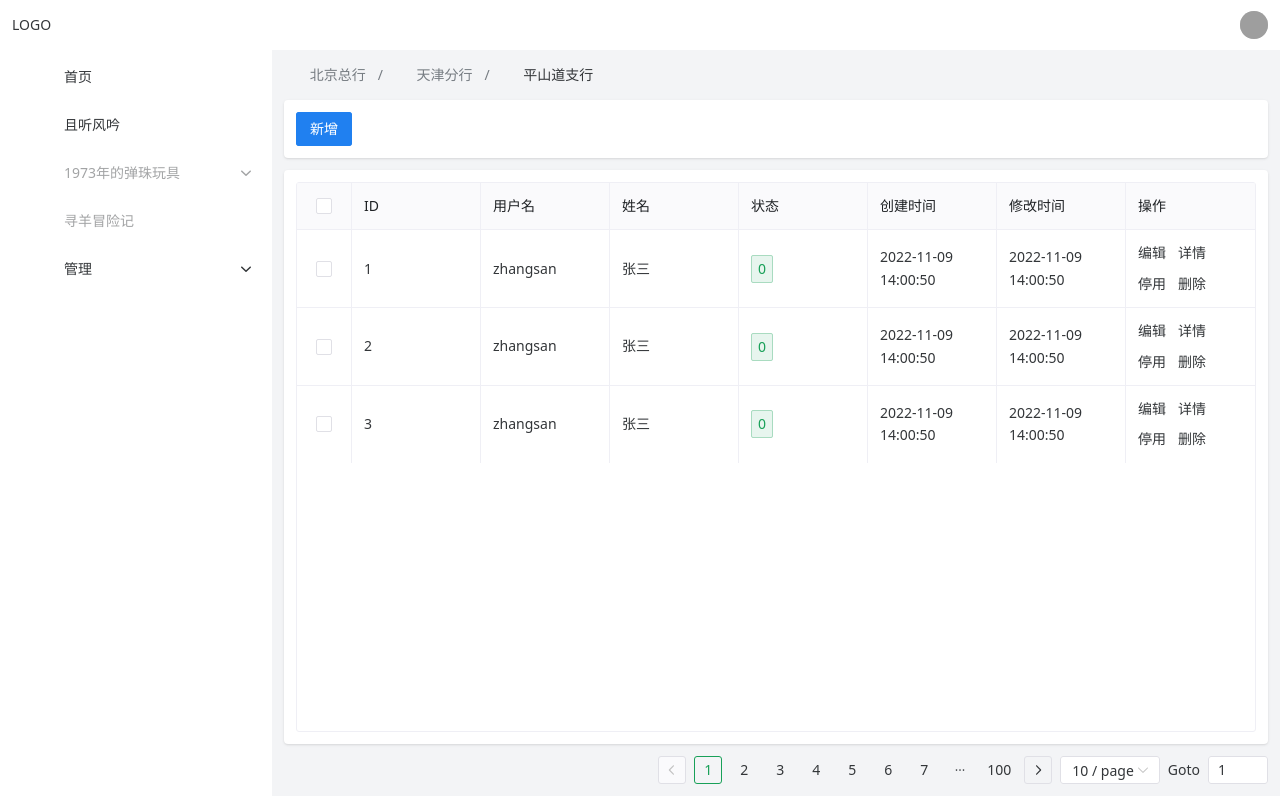
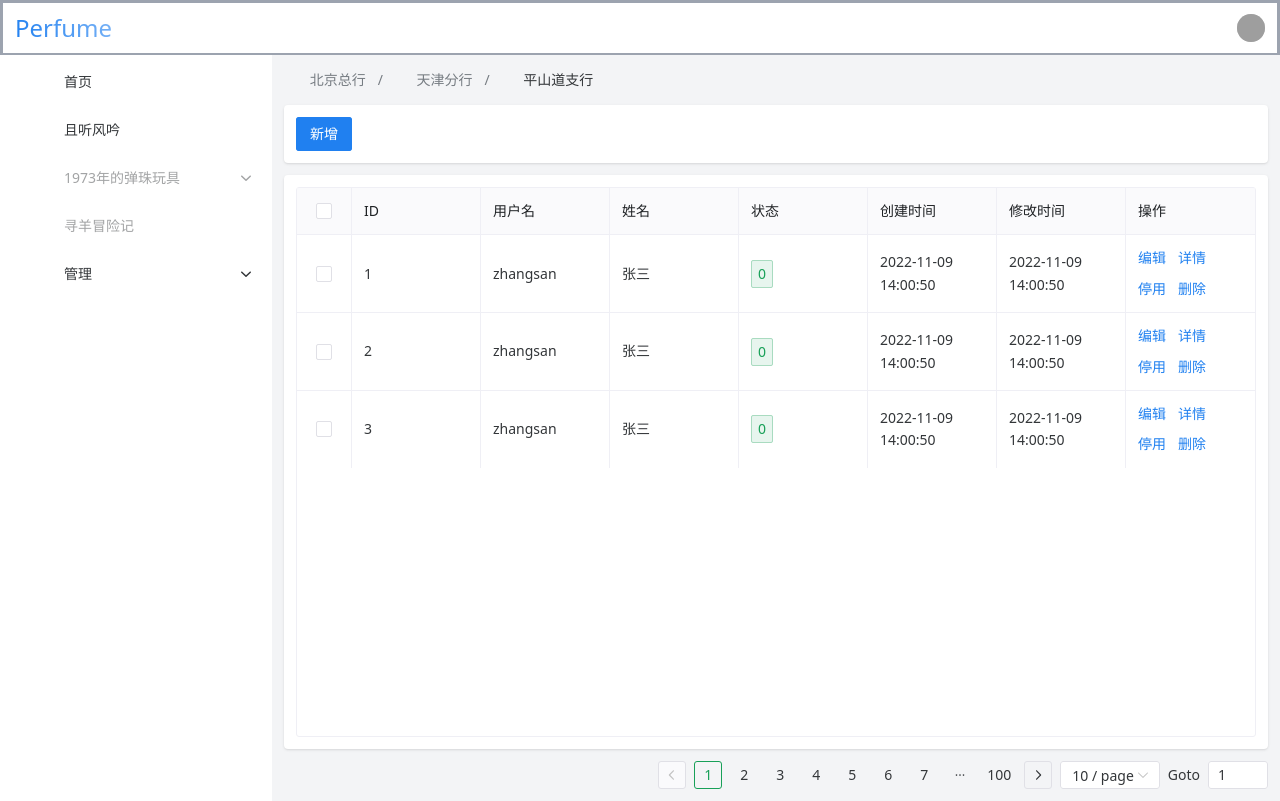
Before and after one commit to Cohen-Wang/perfume-m, a Vue app: page /#/management/user in a window 1280 px wide. Built offline with nearby package versions, Linux system fonts and the light colour scheme; grey boxes are pictures that could not be loaded; some icons are missing.

Commit message:
feat: 优化

```diff
--- a/src/components/layout/Index.vue
+++ b/src/components/layout/Index.vue
@@ -15,13 +15,13 @@ import { BookOutline as BookIcon } from '@vicons/ionicons5'
 <template>
   <n-layout>
     <!-- 头部 -->
-    <n-layout-header class="shadow">
-      <NavBar></NavBar>
+    <n-layout-header class="border-b-2 border-solid border-gray-400">
+      <NavBar />
     </n-layout-header>
     <n-layout has-sider>
       <!-- 左边 -->
       <n-layout-sider>
-        <SideBar></SideBar>
+        <SideBar />
       </n-layout-sider>
       <!-- 右边 -->
       <n-layout-content>
--- a/src/components/layout/components/NavBar.vue
+++ b/src/components/layout/components/NavBar.vue
@@ -11,11 +11,15 @@ import {ref} from 'vue'
 
 <template>
   <div class="flex justify-between items-center px-3" style="height: 50px;">
-    <div>LOGO</div>
+    <div>
+			<n-gradient-text type="info">
+				<span class="text-2xl">Perfume</span>
+			</n-gradient-text>
+		</div>
     <n-avatar
-        size="small"
-        round
-        src="https://07akioni.oss-cn-beijing.aliyuncs.com/07akioni.jpeg"
+			size="small"
+			round
+			src="https://07akioni.oss-cn-beijing.aliyuncs.com/07akioni.jpeg"
     />
   </div>
 </template>
--- a/src/constants/user.ts
+++ b/src/constants/user.ts
@@ -61,6 +61,7 @@ export const DEFAULT_COLUMNS = [
         h(NButton, {
           text: true,
           tag: 'a',
+          type: 'info',
           onClick: () => {
             alert(row.id)
           }}, { default: () => '编辑' },
@@ -68,6 +69,7 @@ export const DEFAULT_COLUMNS = [
         h(NButton, {
           text: true,
           tag: 'a',
+          type: 'info',
           onClick: () => {
             alert(row.id)
           }}, { default: () => '详情' },
@@ -75,6 +77,7 @@ export const DEFAULT_COLUMNS = [
         h(NButton, {
           text: true,
           tag: 'a',
+          type: 'info',
           onClick: () => {
             alert(row.id)
           }}, { default: () => '停用' },
@@ -82,6 +85,7 @@ export const DEFAULT_COLUMNS = [
         h(NButton, {
           text: true,
           tag: 'a',
+          type: 'info',
           onClick: () => {
             alert(row.id)
           }}, { default: () => '删除' },
```
